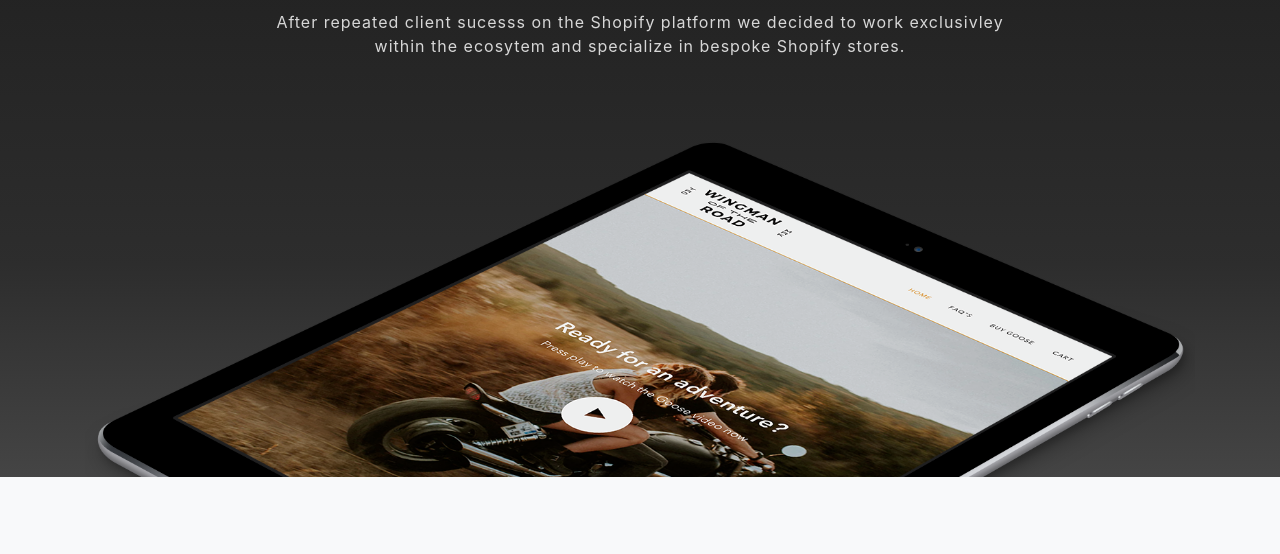
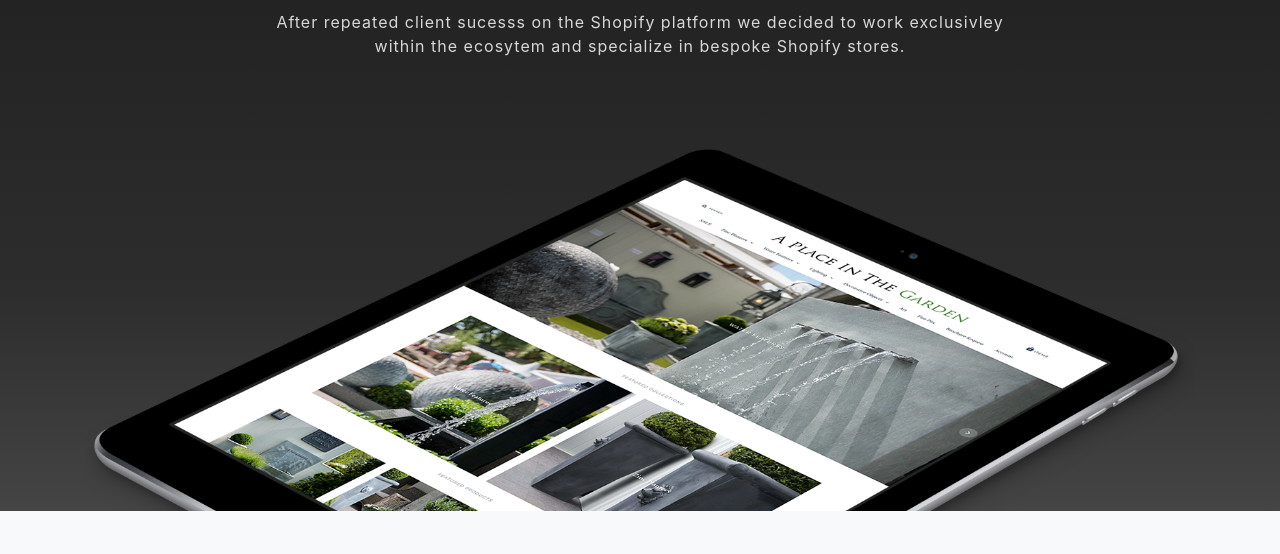
Before and after one commit to hogshouse/cooperandco, a website with bundled scripts: page index.html in a window 1280 px wide. Shown: the part 1180-1734 px from the top of the page. Built offline with nearby package versions, Linux system fonts and the light colour scheme; grey boxes are pictures that could not be loaded; a script that the page names is missing.

Commit message:
Updates to ipad image

```diff
--- a/index.html
+++ b/index.html
@@ -109,7 +109,7 @@ solutions powered by <img src="img/shopify-mono-white2.png" width="125" alt=""><
           <p class="">After repeated client sucesss on the Shopify platform we decided to work exclusivley within the ecosytem and specialize in bespoke Shopify stores.</p>
         </div>
       </div>
-      <img src="img/ipadmockdark.png" id="about-us-img" class="img-fluid" alt="">
+      <img src="img/apitgmock.png" id="about-us-img" class="img-fluid" alt="">
     </div>
   </section>
 
```
Also changed, not shown: img/apitgmock.png (added).
